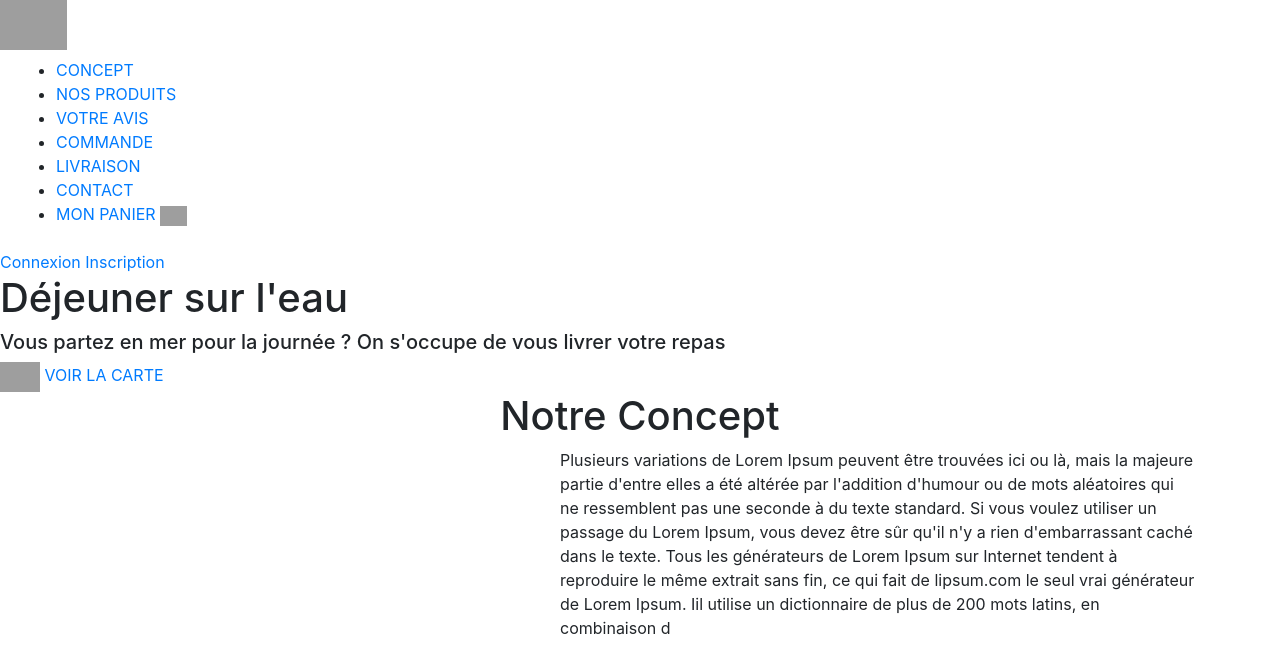
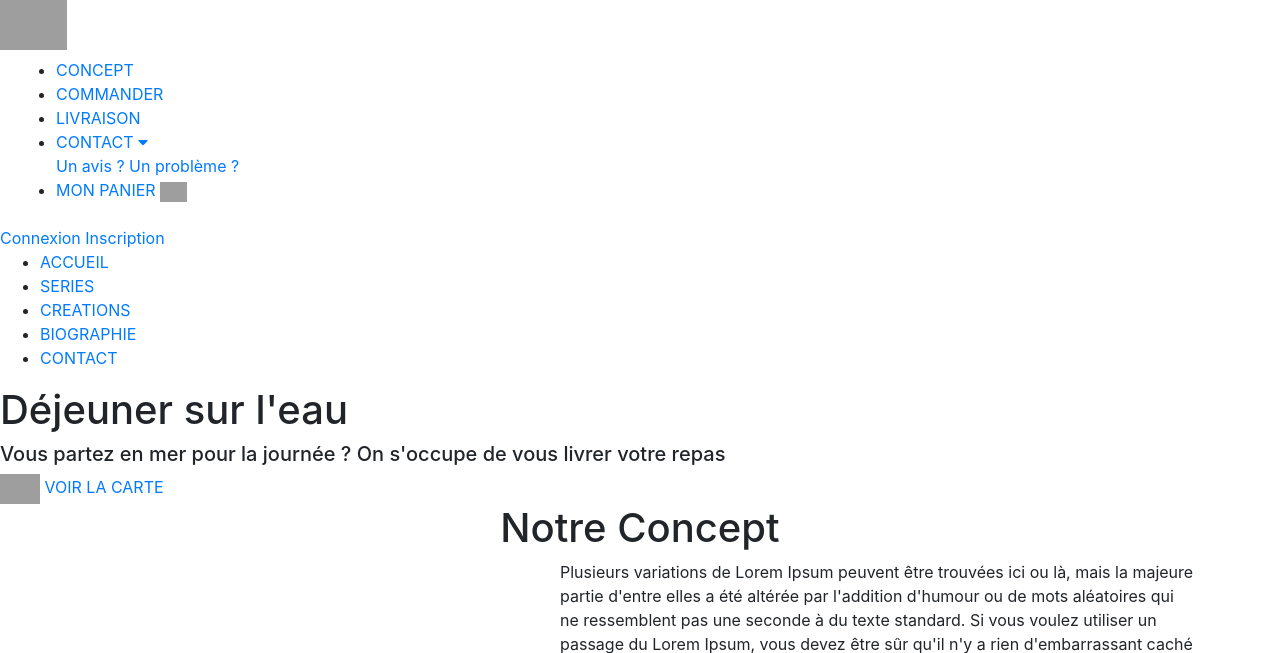
Before and after one commit to Davidcrnn/odile_project, a Django app: page / in a window 1280 px wide. Shown: the top 653 px of the page. Run offline with Django 3.2, Linux system fonts and the light colour scheme; some libraries are stand-ins or nearby versions; grey boxes are pictures that could not be loaded.

Commit message:
navbar dropdown btn

```diff
--- a/main/templates/base.html
+++ b/main/templates/base.html
@@ -24,6 +24,8 @@
     <link href="https://unpkg.com/aos@2.3.1/dist/aos.css" rel="stylesheet" />
     <script src="https://unpkg.com/aos@2.3.1/dist/aos.js"></script>
     {{ form.media }}
+    <script src="https://ajax.googleapis.com/ajax/libs/jquery/3.4.1/jquery.min.js"></script>
+    <script src="http://code.jquery.com/ui/1.12.1/jquery-ui.min.js"></script>
 </head>
 
 <body>
@@ -48,8 +50,6 @@
 
 
     {% include 'footer.html' %}
-    <script src="https://ajax.googleapis.com/ajax/libs/jquery/3.4.1/jquery.min.js"></script>
-    <script src="http://code.jquery.com/ui/1.12.1/jquery-ui.min.js"></script>
     <script src="https://cdnjs.cloudflare.com/ajax/libs/popper.js/1.14.7/umd/popper.min.js"
         integrity="sha384-UO2eT0CpHqdSJQ6hJty5KVphtPhzWj9WO1clHTMGa3JDZwrnQq4sF86dIHNDz0W1"
         crossorigin="anonymous"></script>
--- a/main/templates/home.html
+++ b/main/templates/home.html
@@ -11,6 +11,7 @@
                     src="{% static '../static/images/menu-icon.svg' %}" alt=""
                     style='height: 30px; color: white;'></span> VOIR LA
             CARTE</a>
+
 
     </div>
 </div>
--- a/main/templates/navbar.html
+++ b/main/templates/navbar.html
@@ -1,25 +1,41 @@
 {% load cart_template_tags %}
 {% load static %}
-<div class="nav-container">
+<div class="nav-container" id="nav">
+    <div class="hamburger-navbar d-block d-sm-none">
+        <ul>
+            <li class="button_container" id="toggle">
+                <span class="top"></span>
+                <span class="middle"></span>
+                <span class="bottom"></span>
+            </li>
+        </ul>
+
+    </div>
     <div class="nav-logo">
         <a href="{% url 'home' %}">
             <img src="{% static '../static/images/logo-dej.svg' %}" alt="" style='height: 50px;'>
         </a>
     </div>
-    <div class="nav-link">
+    <div class="nav-link d-none d-md-block">
         <ul>
 
             <li><a href="">CONCEPT </a></li>
-            <li><a href="">NOS PRODUITS </a></li>
-            <li><a href="">VOTRE AVIS</a></li>
-            <li><a href="{% url 'products' %}">COMMANDE</a> </li>
+            <li><a href="{% url 'products' %}">COMMANDER</a> </li>
             <li><a href="">LIVRAISON </a></li>
-            <li><a href="">CONTACT </a></li>
+            <li class="dropdown">
+                <a href="" class="dropbtn">CONTACT <i class="fa fa-caret-down"></i></a>
+                <div class="dropdown-content">
+                    <a href="#">Un avis ?</a>
+                    <a href="#">Un problème ?</a>
 
+                </div>
+            </li>
             <li><a href="{% url 'order-summary' %}">MON PANIER
+                </a><span><img src="{% static '../static/images/panier.svg' %}" alt="" style='height: 20px;'>
+                </span>
+            </li>
 
-                </a><span><img src="{% static '../static/images/panier.svg' %}" alt="" style='height: 20px;'> </span>
-            </li>
+
             <!-- <b class='count-cart'>{{ request.user|cart_product_count }}</b> -->
         </ul>
     </div>
@@ -33,3 +49,51 @@
         {% endif %}
     </div>
 </div>
+
+
+<div class="overlay" id="overlay">
+    <nav class="overlay-menu">
+        <ul>
+            <li>
+                <a href="">ACCUEIL</a>
+            </li>
+            <li>
+                <a href="">SERIES</a>
+            </li>
+            <li class="">
+                <a href="">CREATIONS
+                </a>
+            </li>
+            <li class="">
+                <a href="">BIOGRAPHIE</a>
+            </li>
+            <li class="">
+                <a href="">CONTACT</a>
+            </li>
+        </ul>
+    </nav>
+</div>
+
+
+
+
+{% block extra_scripts %}
+
+<script>
+    $('#toggle').click(function () {
+        $(this).toggleClass('active');
+        $('#overlay').toggleClass('open');
+    });
+</script>
+
+<script>
+    $(window).on('scroll', function () {
+        if ($(window).scrollTop()) {
+            $('#nav').addClass('black');
+        } else {
+            $('#nav').removeClass('black');
+        }
+    })
+</script>
+
+{% endblock extra_scripts %}
--- a/main/templates/product-modal.html
+++ b/main/templates/product-modal.html
@@ -27,7 +27,7 @@
 <!-- Modal -->
 <div class="modal fade" id="exampleModal{{ product.id}}" tabindex="-1" role="dialog" aria-labelledby="exampleModalLabel"
     aria-hidden="true">
-    <div class="modal-dialog" role="document">
+    <div class="modal-dialog modal-dialog-centered" role="document">
         <div class="modal-content product-card-modal">
             <div class="modal-header">
                 <h5 class="modal-title" id="exampleModalLabel">{{ product.name|upper}} </h5>
```
